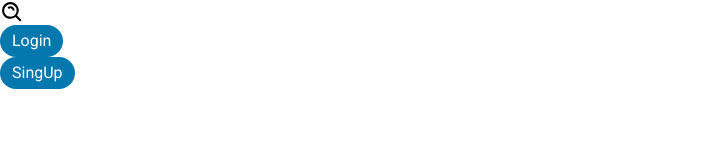
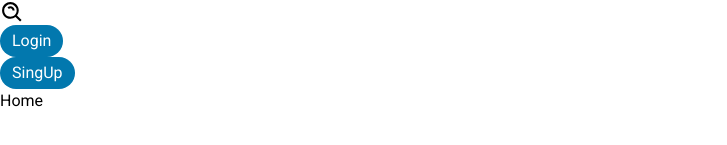
Before and after one commit to developersajeeb/code-stack-client, a React (Vite) app: page / in a window 1280 px wide. Shown: the part 247-392 px from the top of the page, without its empty margins (0-727 px from the left). Built offline with nearby package versions, Linux system fonts and the light colour scheme.

Commit message:
add some folders and add home page

```diff
--- /dev/null
+++ b/src/pages/Home/Home.tsx
@@ -0,0 +1,11 @@
+
+
+const Home = () => {
+    return (
+        <main>
+            Home
+        </main>
+    );
+};
+
+export default Home;
```
Also changed, not shown: src/routers/Router.tsx (+7 -0 lines).
